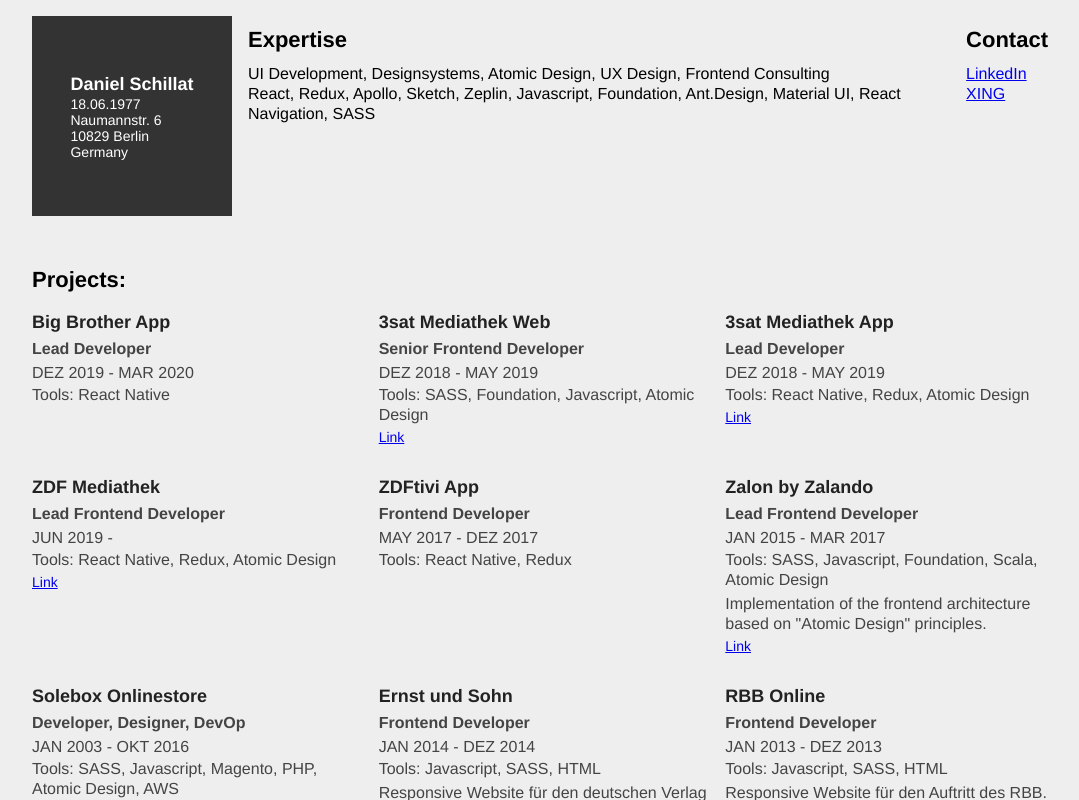
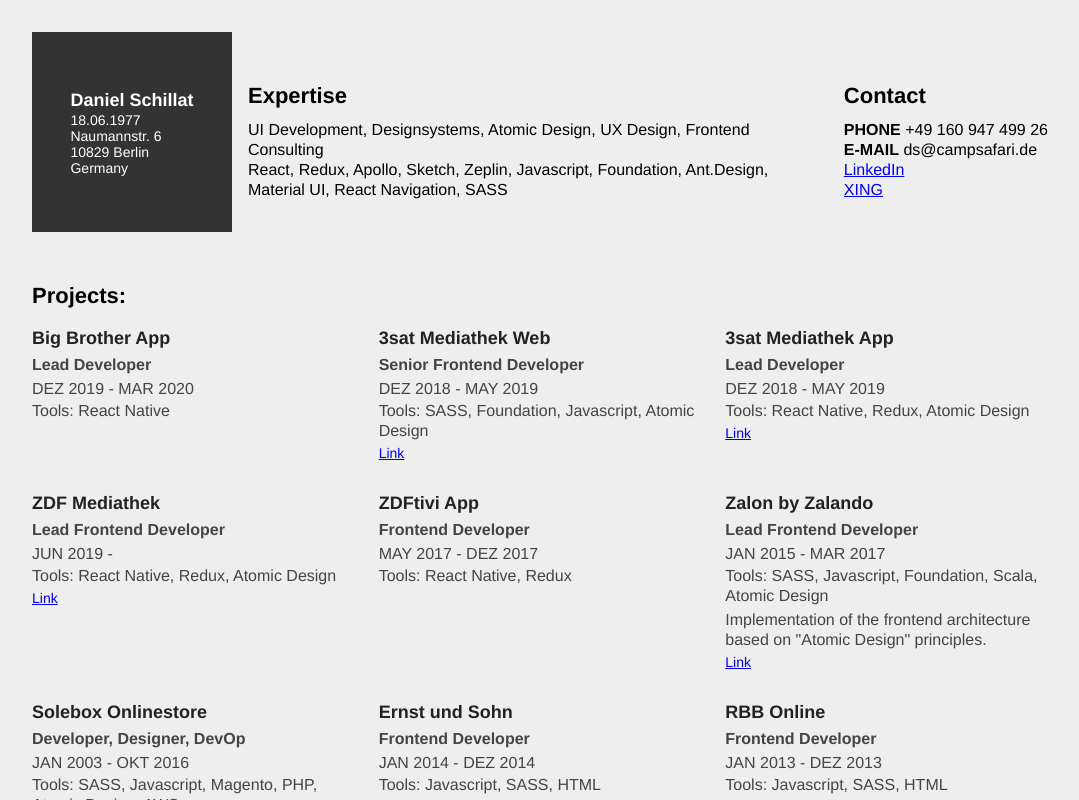
Before and after one commit to campsafari/campsafari.github.io, a React (Create React App) app: page / in a window 1280 px wide. Shown: the top 800 px of the page, without its empty margins (96-1175 px from the left). Built offline with nearby package versions, Linux system fonts and the light colour scheme; a web font is replaced by a local one.

Commit message:
adds print styles

```diff
--- a/src/App.js
+++ b/src/App.js
@@ -33,7 +33,7 @@
 function App() {
     return (
         <div className="app horizontal-pad-large">
-            <section className="section bottom-space-xlarge flex-container flex-dir-row">
+            <section className="section bottom-space-xlarge flex-container flex-dir-row flex-align-center">
                 <div className={ 'info-box bottom-space-large right-space-small' }>
                     <div>
                         <h2 className={ 'info-name' }>{ Portfolio.info.name }</h2>
@@ -43,16 +43,19 @@
                         <div>{ Portfolio.info.country }</div>
                     </div>
                 </div>
-
+                <div className={'flex-container flex-dir-row'}>
                     <div className={'horizontal-pad-small'}>
-                    <h2 className={ 'headline-level-1 top-space-medium bottom-space-medium' }>Expertise</h2>
+                        <h2 className={ 'headline-level-1 bottom-space-medium' }>Expertise</h2>
                         <div className={ 'text-small' }>{ Portfolio.info.interests }</div>
                         <div className={ 'text-small' }>{ Portfolio.info.tooling }</div>
                     </div>
                     <div className={'horizontal-pad-small'}>
-                    <h2 className={ 'headline-level-1 top-space-medium bottom-space-medium' }>Contact</h2>
+                        <h2 className={ 'headline-level-1 bottom-space-medium' }>Contact</h2>
+                        <div className={ 'text-small no-wrap' }><strong>PHONE</strong> { Portfolio.info.phone }</div>
+                        <div className={ 'text-small no-wrap' }><strong>E-MAIL</strong> { Portfolio.info.email }</div>
                         <div className={ 'text-small' }><a href={"https://www.linkedin.com/in/daniel-schillat-a79464100/"} target={'blank'}>LinkedIn</a></div>
                         <div className={ 'text-small' }><a href={"https://www.xing.com/profile/Daniel_Schillat"} target={'blank'}>XING</a></div>
+                    </div>
                 </div>
             </section>
 
--- a/src/App.scss
+++ b/src/App.scss
@@ -1,11 +1,16 @@
 body {
-    background: #eee;
     font-family: "Lekton", "Helvetica Neue", "Helvetica", "Arial", sans-serif;
+        background: #eee;
+    @media screen {
+    }
 }
 
 .app {
     max-width: 1024px;
     margin: 16px auto;
+    @media screen {
+        padding-top: 16px;
+    }
 }
 
 
@@ -19,6 +24,14 @@
 
 .flex-dir-row {
     flex-direction: row;
+}
+
+.flex-align-center {
+    align-items: center;
+}
+
+.no-wrap {
+    white-space: nowrap;
 }
 
 $spacing: (
@@ -117,32 +130,46 @@
 }
 
 
+
 .item-grid {
     margin: 0 -8px;
     display: flex;
     flex-wrap: wrap;
-    .cell {
-        width: 33.333%;
-        padding: 0 8px;
-        box-sizing: border-box;
-        margin-bottom: 8px;
+
+    @media screen {
+        .cell {
+            width: 33.333%;
+            padding: 0 8px;
+            box-sizing: border-box;
+            margin-bottom: 8px;
+        }
+    }
+
+    @media print {
+        margin: 0;
+        .cell {
+            width: 100%;
+            margin-bottom: 8px;
+        }
     }
 }
 
 .info-box {
+    -webkit-print-color-adjust: exact;
+    padding: 16px;
     flex-shrink: 0;
+    box-sizing: border-box;
+    text-align: left;
+    display: flex;
+    flex-direction: column;
+    font-size: 14px;
     width: 200px;
     height: 200px;
-    padding: 16px;
-    box-sizing: border-box;
-    text-align: left;
+    justify-content: center;
+    align-items: center;
     color: #fff;
     background: #333;
-    display: flex;
-    flex-direction: column;
-    justify-content: center;
-    align-items: center;
-    font-size: 14px;
+
 }
 
 .info-name {
--- a/src/data.js
+++ b/src/data.js
@@ -12,6 +12,8 @@
         statement: 'Bridging the gap between Design and Development.',
         interests: 'UI Development, Designsystems, Atomic Design, UX Design, Frontend Consulting',
         tooling: 'React, Redux, Apollo, Sketch, Zeplin, Javascript, Foundation, Ant.Design, Material UI, React Navigation, SASS',
+        phone: '+49 160 947 499 26',
+        email: 'ds@campsafari.de',
     },
 
     'roles': {
```
Lines whose indentation alone changed are shown as unchanged.
